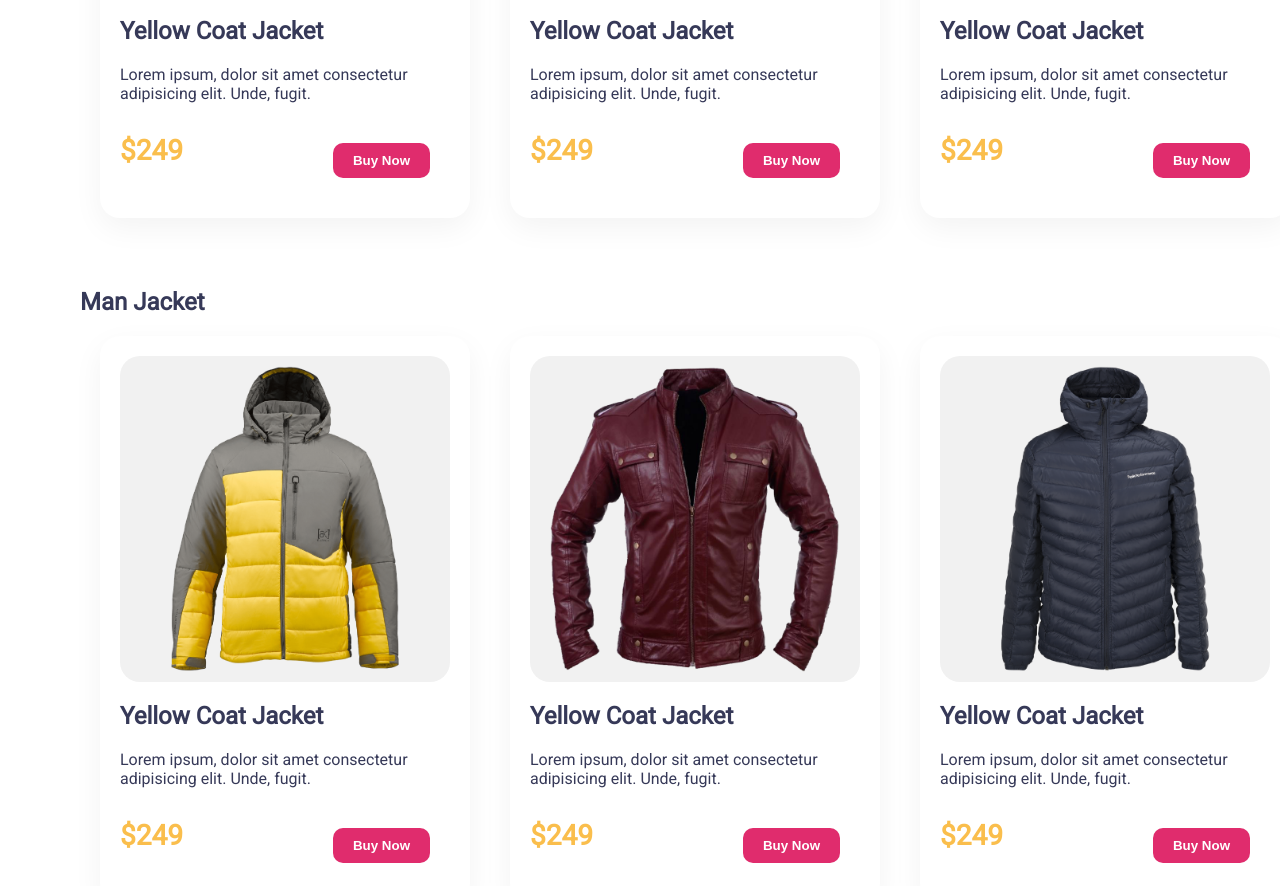
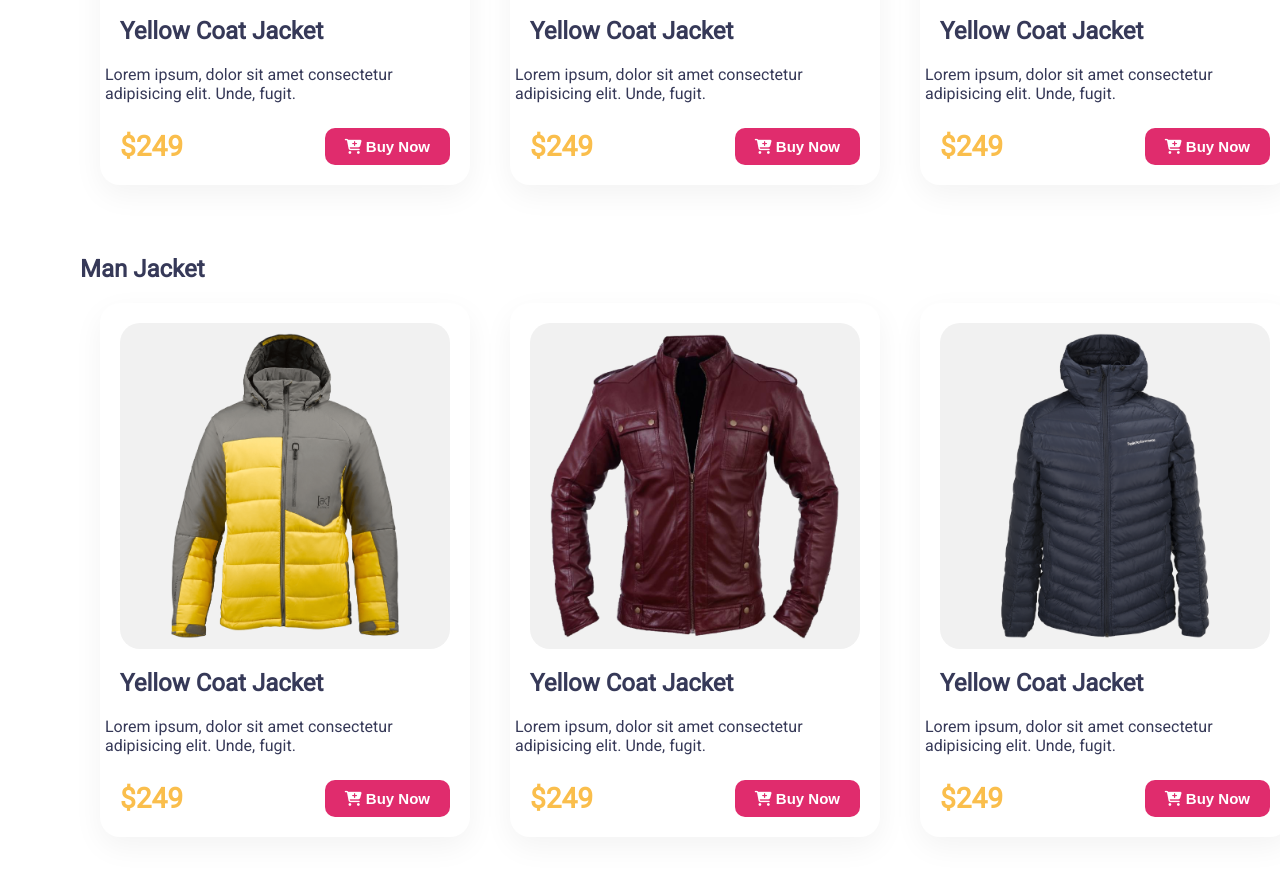
Before and after one commit to Shakil00077/penguin-fashion, a plain HTML site: page index.html in a window 1280 px wide. Shown: the part 1250-2136 px from the top of the page. Drawn offline with Linux system fonts and the light colour scheme.

Commit message:
used font-awesome

```diff
--- a/index.html
+++ b/index.html
@@ -41,7 +41,9 @@
                   Officiis ullam ea cum, ducimus quasi nulla soluta quo
                   expedita? Hic ipsa magni corporis expedita voluptate dolorum?
                 </p>
-                <button class="buy-now-btn">Buy Now</button>
+                <button class="buy-now-btn">
+                  <i class="fa-solid fa-cart-plus"></i>
+                  Buy Now</button>
               </div>
             </div>
             <div><img src="/images/model.png" alt="" /></div>
@@ -65,7 +67,9 @@
           </p>
           <div class="price">
             <h3>$249</h3>
-            <button class="buy-now-btn">Buy Now</button>
+            <button class="buy-now-btn">
+              <i class="fa-solid fa-cart-plus"></i>
+              Buy Now</button>
           </div>
         </div>
 
@@ -80,7 +84,9 @@
           </p>
           <div class="price">
             <h3>$249</h3>
-            <button class="buy-now-btn">Buy Now</button>
+            <button class="buy-now-btn">
+              <i class="fa-solid fa-cart-plus"></i>
+              Buy Now</button>
           </div>
         </div>
 
@@ -95,7 +101,9 @@
           </p>
           <div class="price">
             <h3>$249</h3>
-            <button class="buy-now-btn">Buy Now</button>
+            <button class="buy-now-btn">
+              <i class="fa-solid fa-cart-plus"></i>
+              Buy Now</button>
           </div>
         </div>
         </div>
@@ -118,7 +126,9 @@
           </p>
           <div class="price">
             <h3>$249</h3>
-            <button class="buy-now-btn">Buy Now</button>
+            <button class="buy-now-btn">
+              <i class="fa-solid fa-cart-plus"></i>
+              Buy Now</button>
           </div>
         </div>
 
@@ -133,7 +143,9 @@
           </p>
           <div class="price">
             <h3>$249</h3>
-            <button class="buy-now-btn">Buy Now</button>
+            <button class="buy-now-btn">
+              <i class="fa-solid fa-cart-plus"></i>
+              Buy Now</button>
           </div>
         </div>
 
@@ -148,7 +160,9 @@
           </p>
           <div class="price">
             <h3>$249</h3>
-            <button class="buy-now-btn">Buy Now</button>
+            <button class="buy-now-btn">
+              <i class="fa-solid fa-cart-plus"></i>
+              Buy Now</button>
           </div>
         </div>
         </div>
@@ -177,7 +191,7 @@
           </div>
           <div class="about-section-left-part">
             <img src="/images/box.png" alt="">
-            <div>
+            <div class="left-side-text">
               <h2>Find The Perfect Fit</h2>
             <p>Everybody is different, Which is why we offer style for everybody</p>
             </div>
--- a/style.css
+++ b/style.css
@@ -44,12 +44,16 @@ header {
   margin-bottom: 10px;
 }
 .buy-now-btn {
+  font-size: 15px;
   border: none;
   background-color: #e02c6d;
   color: white;
   padding: 10px 20px;
   border-radius: 10px;
   font-weight: 700;
+}
+.buy-now-btn i {
+  margin: 0px;
 }
 /* woman jacket section */
 .jacket-section {
@@ -77,9 +81,9 @@ header {
   display: flex;
   align-items: center;
   justify-content: space-between;
-  margin-left: 0px;
-  margin-top: 0px;
+  margin: 0px;
 }
+
 .single-jacket {
   background: #ffffff;
   box-shadow: 0px 10px 30px rgba(0, 0, 0, 0.05);
@@ -89,8 +93,6 @@ header {
   color: #fabe4c;
   font-size: 28px;
   font-weight: 700;
-  margin-top: 0px;
-  padding-top: 0px;
 }
 section h1 {
   color: #363958;
@@ -117,6 +119,7 @@ section h1 {
 .about-section-left-part h2,
 p {
   color: #363958;
+  margin: 5px;
 }
 footer {
   background-color: #363958;
@@ -126,3 +129,6 @@ footer p {
   color: white;
   padding: 70px;
 }
+.left-side-text {
+  margin: 0px;
+}
```
